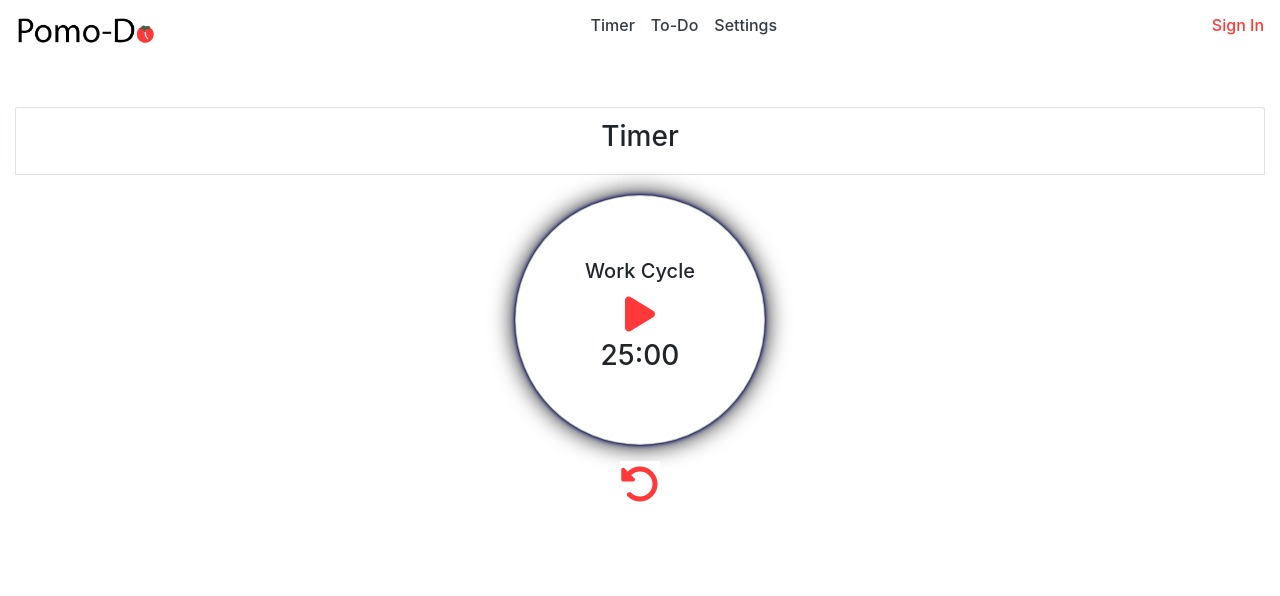
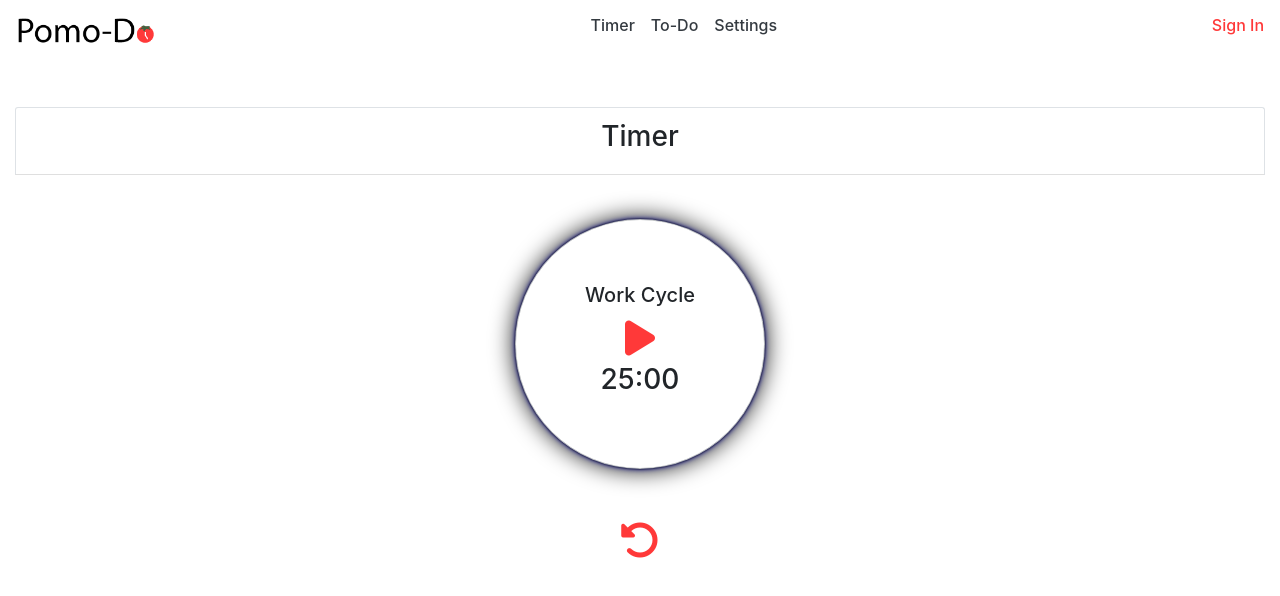
Before and after one commit to Woz-U-Group-Projects/team-targaryen, a React (Create React App) app in the folder client-react/: page /timer in a window 1280 px wide. Shown: the top 596 px of the page. Built offline with nearby package versions, Linux system fonts and the light colour scheme; no server answers.

Commit message:
Update timer margins

```diff
--- a/client-react/src/components/PomoDoTimer.js
+++ b/client-react/src/components/PomoDoTimer.js
@@ -52,7 +52,7 @@ class PomoDoTimer extends React.Component {
   render() {
     return (
       <div className="d-flex flex-column align-items-center">
-        <div className="mb-3 border rounded-circle border-shadow-pomodo d-flex flex-column justify-content-center" style={{ width: "250px", height: "250px" }}>
+        <div className="mt-4 mb-5 border rounded-circle border-shadow-pomodo d-flex flex-column justify-content-center" style={{ width: "250px", height: "250px" }}>
           <h5>{
             this.state.currentSessionIndex % 2 === 0
               ? "Work Cycle"
```
